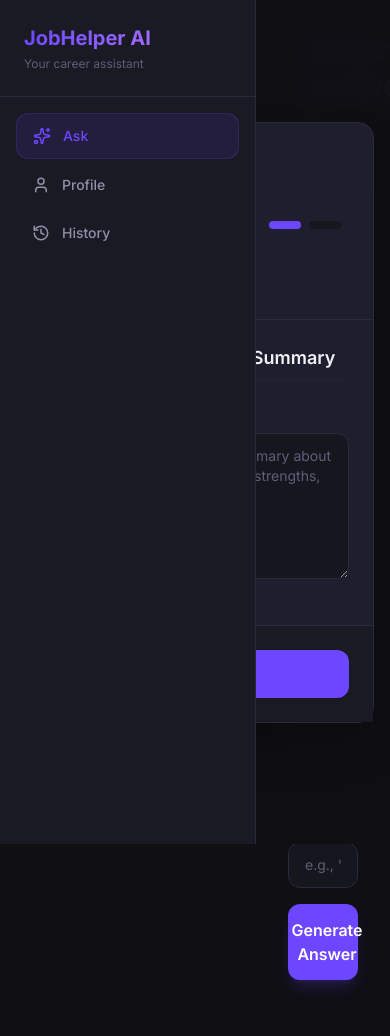
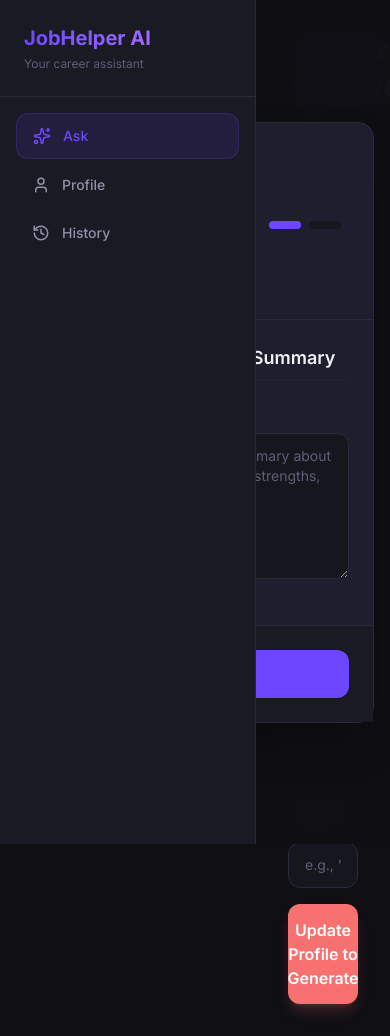
Before and after one commit to shubham-ram/JobPilot, a React (Vite) app in the folder client/: page / in a window 390 px wide. Shown: the top 1036 px of the page. Before the commit the page ends 1012 px from the top, so only its background shows below. Built offline with nearby package versions, Linux system fonts and the light colour scheme.

Commit message:
feat: Implement profile completeness tracking, display a banner, and adjust AskForm behavior based on profile completeness.

```diff
--- /dev/null
+++ b/client/src/hooks/useProfileCompleteness.js
@@ -0,0 +1,63 @@
+import { useState, useEffect } from "react";
+import { profileDb } from "@/lib/db";
+
+const WEIGHTS = {
+  summary: 20,
+  experience: 30,
+  education: 20,
+  project: 15,
+  skills: 15,
+};
+
+export const useProfileCompleteness = () => {
+  const [completeness, setCompleteness] = useState({
+    percent: 0,
+    missingSections: [],
+    isCriticallyEmpty: true,
+    loading: true,
+  });
+
+  useEffect(() => {
+    const calculateCompleteness = async () => {
+      try {
+        const profiles = await profileDb.getAll();
+
+        let totalPercent = 0;
+        const missing = [];
+        let hasSummary = false;
+        let hasExperience = false;
+
+        // Group counts by section
+        const sectionCounts = profiles.reduce((acc, curr) => {
+          acc[curr.section] = (acc[curr.section] || 0) + 1;
+          return acc;
+        }, {});
+
+        for (const [section, weight] of Object.entries(WEIGHTS)) {
+          if (sectionCounts[section] && sectionCounts[section] > 0) {
+            totalPercent += weight;
+            if (section === "summary") hasSummary = true;
+            if (section === "experience") hasExperience = true;
+          } else {
+            // Capitalize section strings cleanly for UI
+            missing.push(section === 'project' ? 'Projects' : section.charAt(0).toUpperCase() + section.slice(1));
+          }
+        }
+
+        setCompleteness({
+          percent: totalPercent,
+          missingSections: missing,
+          isCriticallyEmpty: !hasSummary || !hasExperience,
+          loading: false,
+        });
+      } catch (error) {
+        console.error("Failed to calculate profile completeness:", error);
+        setCompleteness((prev) => ({ ...prev, loading: false }));
+      }
+    };
+
+    calculateCompleteness();
+  }, []);
+
+  return completeness;
+};
--- a/client/src/pages/AskPage/AskForm.jsx
+++ b/client/src/pages/AskPage/AskForm.jsx
@@ -1,9 +1,11 @@
 import { Loader2, Sparkles } from "lucide-react";
+import { useNavigate } from "react-router-dom";
 import { useAskForm } from "@/hooks/useAskForm";
 import { getAskFormConfig } from "@/config/getAskFormConfig";
 import { DynamicField } from "@/components/form/DynamicField";
 
-export function AskForm({ onSubmit, loading, error }) {
+export function AskForm({ onSubmit, loading, error, completeness }) {
+  const navigate = useNavigate();
   const { control, handleSubmit, errors } = useAskForm();
   const config = getAskFormConfig();
 
@@ -27,11 +29,25 @@ export function AskForm({ onSubmit, loading, error }) {
 
       {/* Generate Button */}
       <button
-        type="submit"
-        disabled={loading}
-        className="w-full py-3.5 px-6 bg-accent hover:bg-accent-hover disabled:opacity-50 disabled:cursor-not-allowed text-white font-semibold rounded-xl transition-all duration-200 flex items-center justify-center gap-2 cursor-pointer shadow-lg shadow-accent/20 hover:shadow-accent/40"
+        type={completeness?.isCriticallyEmpty ? "button" : "submit"}
+        disabled={loading || completeness?.loading}
+        onClick={(e) => {
+          if (completeness?.isCriticallyEmpty) {
+            e.preventDefault();
+            navigate("/profile");
+          }
+        }}
+        className={`w-full py-3.5 px-6 font-semibold rounded-xl transition-all duration-200 flex items-center justify-center gap-2 shadow-lg shadow-accent/20 hover:shadow-accent/40 ${
+          completeness?.loading
+            ? "bg-bg-input text-text-muted cursor-wait"
+            : completeness?.isCriticallyEmpty
+              ? "bg-danger hover:bg-danger-hover text-white cursor-pointer shadow-danger/20 hover:shadow-danger/40"
+              : "bg-accent hover:bg-accent-hover disabled:opacity-50 disabled:cursor-not-allowed text-white cursor-pointer"
+        }`}
       >
-        {loading ? (
+        {completeness?.isCriticallyEmpty ? (
+          "Update Profile to Generate"
+        ) : loading ? (
           <>
             <Loader2 size={18} className="animate-spin" />
             Generating...
--- /dev/null
+++ b/client/src/pages/AskPage/ProfileCompletenessBanner.jsx
@@ -0,0 +1,60 @@
+import { Info, ChevronRight, X } from "lucide-react";
+import { Link } from "react-router-dom";
+import { useState } from "react";
+
+export const ProfileCompletenessBanner = ({ completeness }) => {
+  const [dismissed, setDismissed] = useState(false);
+  const { percent, missingSections, isCriticallyEmpty, loading } = completeness;
+
+  if (loading || percent === 100 || isCriticallyEmpty || dismissed) {
+    return null;
+  }
+
+  const missingText =
+    missingSections.length > 2
+      ? `${missingSections.slice(0, -1).join(", ")}, and ${missingSections[missingSections.length - 1]}`
+      : missingSections.join(" and ");
+
+  return (
+    <div className="relative mb-8 bg-gradient-to-r from-accent/10 to-bg-card border border-accent/20 rounded-2xl p-5 shadow-sm overflow-hidden group animate-in fade-in slide-in-from-top-4 duration-500">
+      <div
+        className="absolute top-0 left-0 h-1 bg-accent transition-all duration-1000 ease-out"
+        style={{ width: `${percent}%` }}
+      />
+      <div className="flex flex-col md:flex-row md:items-center justify-between gap-4">
+        <div className="flex items-start md:items-center gap-4">
+          <div className="p-2 bg-accent/10 rounded-full flex-shrink-0">
+            <Info className="text-accent w-5 h-5" />
+          </div>
+          <div>
+            <h3 className="text-sm font-bold text-text-primary">
+              Profile Completeness: {percent}%
+            </h3>
+            <p className="text-xs text-text-secondary mt-1 max-w-2xl leading-relaxed">
+              Adding your <strong>{missingText}</strong> will dramatically
+              improve the AI's ability to generate tailored, personalized
+              answers.
+            </p>
+          </div>
+        </div>
+
+        <div className="flex flex-shrink-0 items-center justify-end gap-3 self-end md:self-auto">
+          <Link
+            to="/profile"
+            className="flex items-center gap-1.5 text-xs font-semibold bg-accent text-white px-4 py-2 rounded-lg hover:bg-accent-hover transition-colors shadow-sm shadow-accent/20"
+          >
+            Complete Profile
+            <ChevronRight className="w-4 h-4" />
+          </Link>
+          <button
+            type="button"
+            onClick={() => setDismissed(true)}
+            className="p-2 text-text-muted hover:text-text-primary hover:bg-bg-input rounded-xl transition-colors cursor-pointer"
+          >
+            <X className="w-4 h-4" />
+          </button>
+        </div>
+      </div>
+    </div>
+  );
+};
--- a/client/src/pages/AskPage/index.jsx
+++ b/client/src/pages/AskPage/index.jsx
@@ -5,6 +5,8 @@ import { buildProfileContext, historyDb, profileDb } from "@/lib/db";
 import { SparklesText } from "@/components/aceternity/SparklesText";
 import { AskForm } from "./AskForm";
 import { AnswerCard } from "./AnswerCard";
+import { useProfileCompleteness } from "@/hooks/useProfileCompleteness";
+import { ProfileCompletenessBanner } from "./ProfileCompletenessBanner";
 
 export default function AskPage() {
   const [answer, setAnswer] = useState("");
@@ -12,6 +14,8 @@ export default function AskPage() {
   const [error, setError] = useState("");
   const [copied, setCopied] = useState(false);
   const [maxChars, setMaxChars] = useState("");
+
+  const completeness = useProfileCompleteness();
 
   // Store the last used inputs so we can regenerate with a new character limit
   const [lastInputs, setLastInputs] = useState(null);
@@ -25,7 +29,9 @@ export default function AskPage() {
     try {
       const experiences = await profileDb.getAll("experience");
       if (!experiences || experiences.length === 0) {
-        setError("Your profile is incomplete. Please add at least one Experience entry to your profile before asking a question.");
+        setError(
+          "Your profile is incomplete. Please add at least one Experience entry to your profile before asking a question.",
+        );
         return;
       }
     } catch (err) {
@@ -88,11 +94,15 @@ export default function AskPage() {
         </p>
       </div>
 
+      {/* Completeness UX */}
+      <ProfileCompletenessBanner completeness={completeness} />
+
       {/* Extracted Form */}
       <AskForm
         onSubmit={(data) => handleGenerate(data)}
         loading={loading}
         error={error}
+        completeness={completeness}
       />
 
       {/* Output Section */}
```
